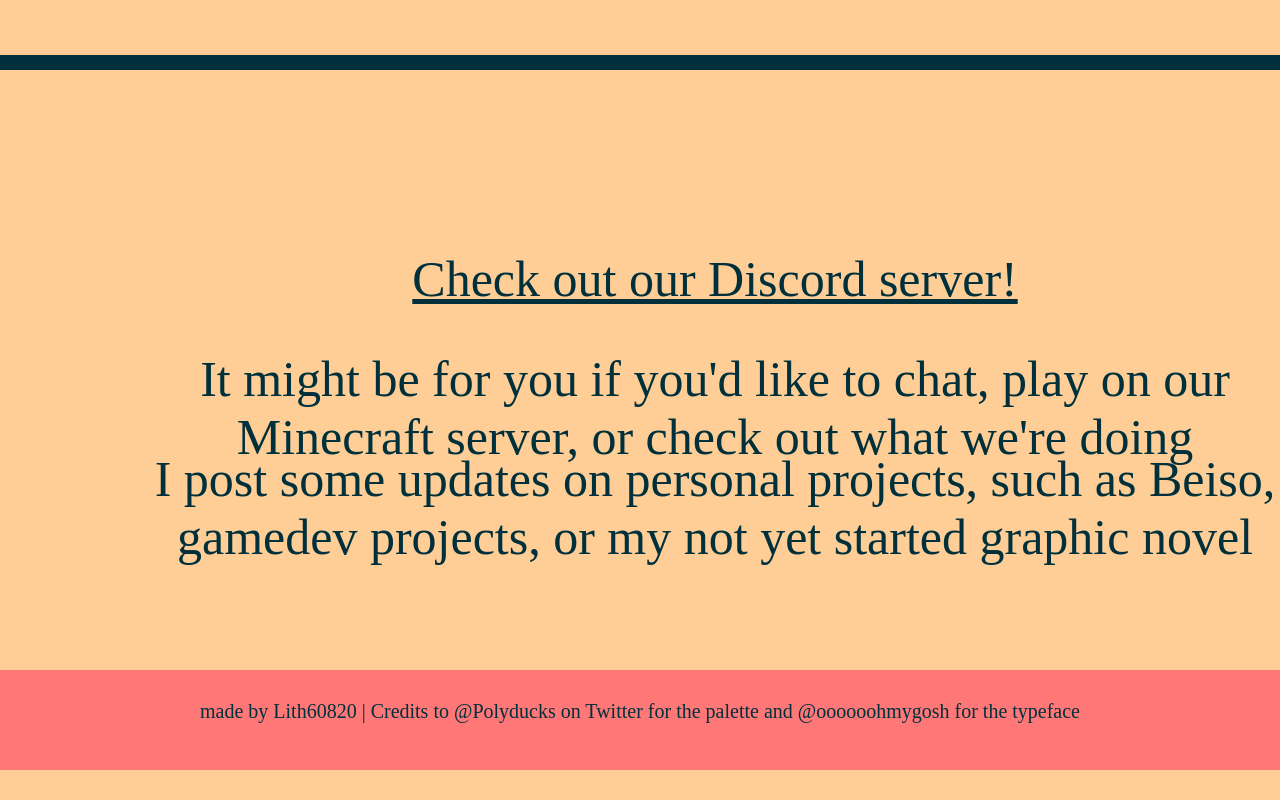
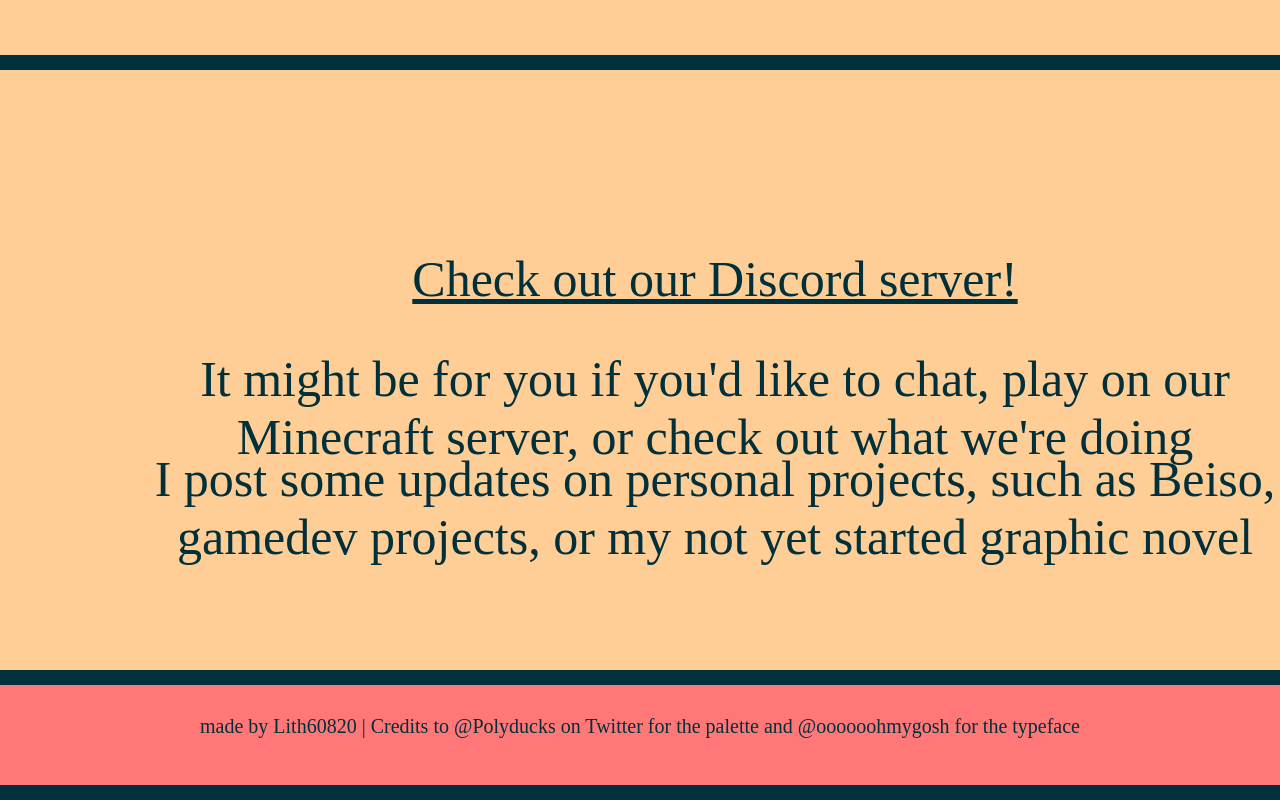
Before and after one commit to Lith60820/goldenRSite, a plain HTML site: page index.html in a window 1280 px wide. Shown: the part 1179-1979 px from the top of the page. Before the commit the page ends 1949 px from the top, so only its background shows below. Drawn offline with Linux system fonts and the light colour scheme; a web font is replaced by a local one.

Commit message:
Add files via upload

```diff
--- a/css/style.css
+++ b/css/style.css
@@ -96,3 +96,10 @@
     padding-top: 30px;
     font-size: 20px;
 }
+
+.footer_shadow {
+    width: 100%;
+    height: 15px;
+    display: block;
+    background-color: #00303b;
+}
```
